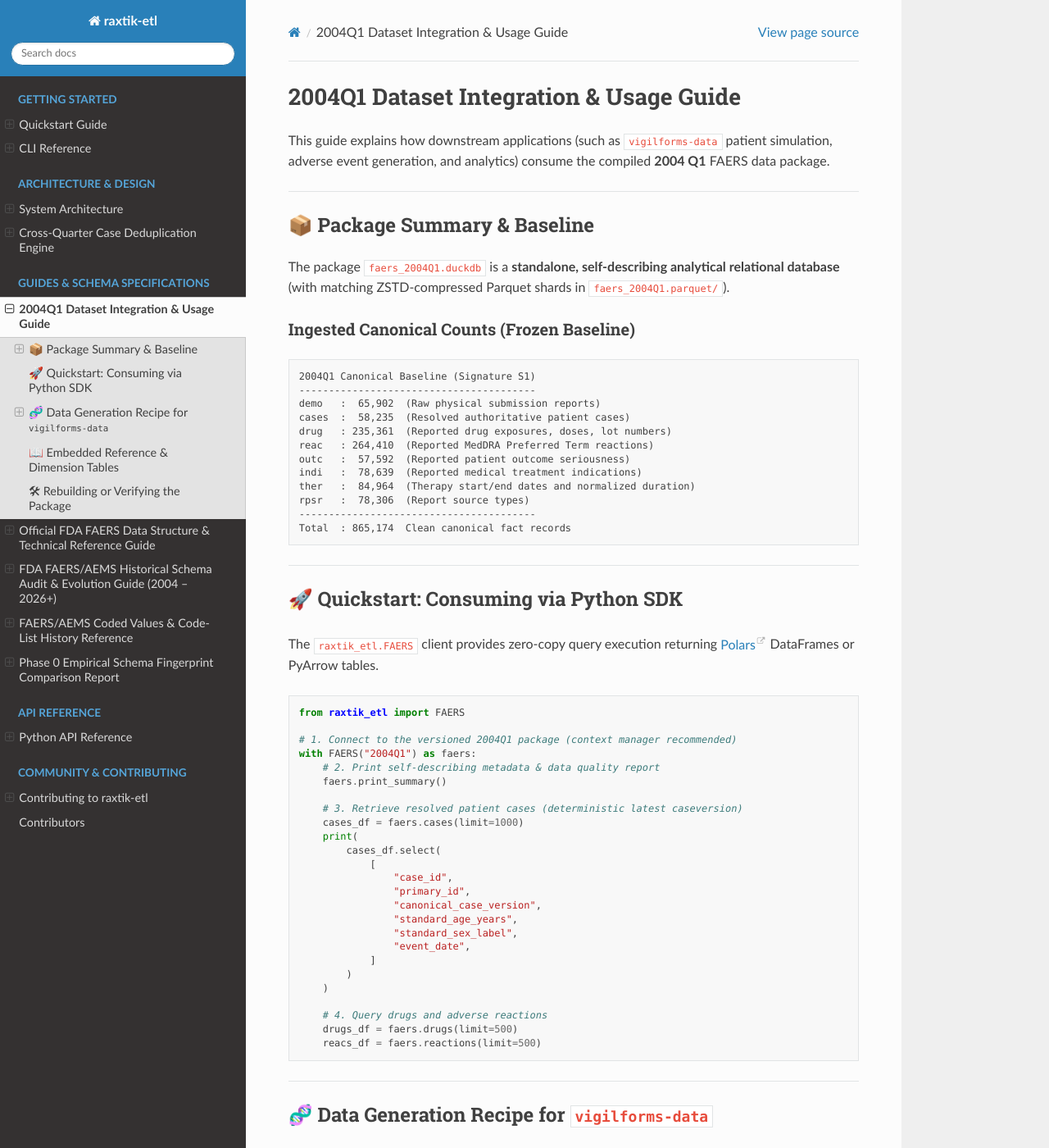
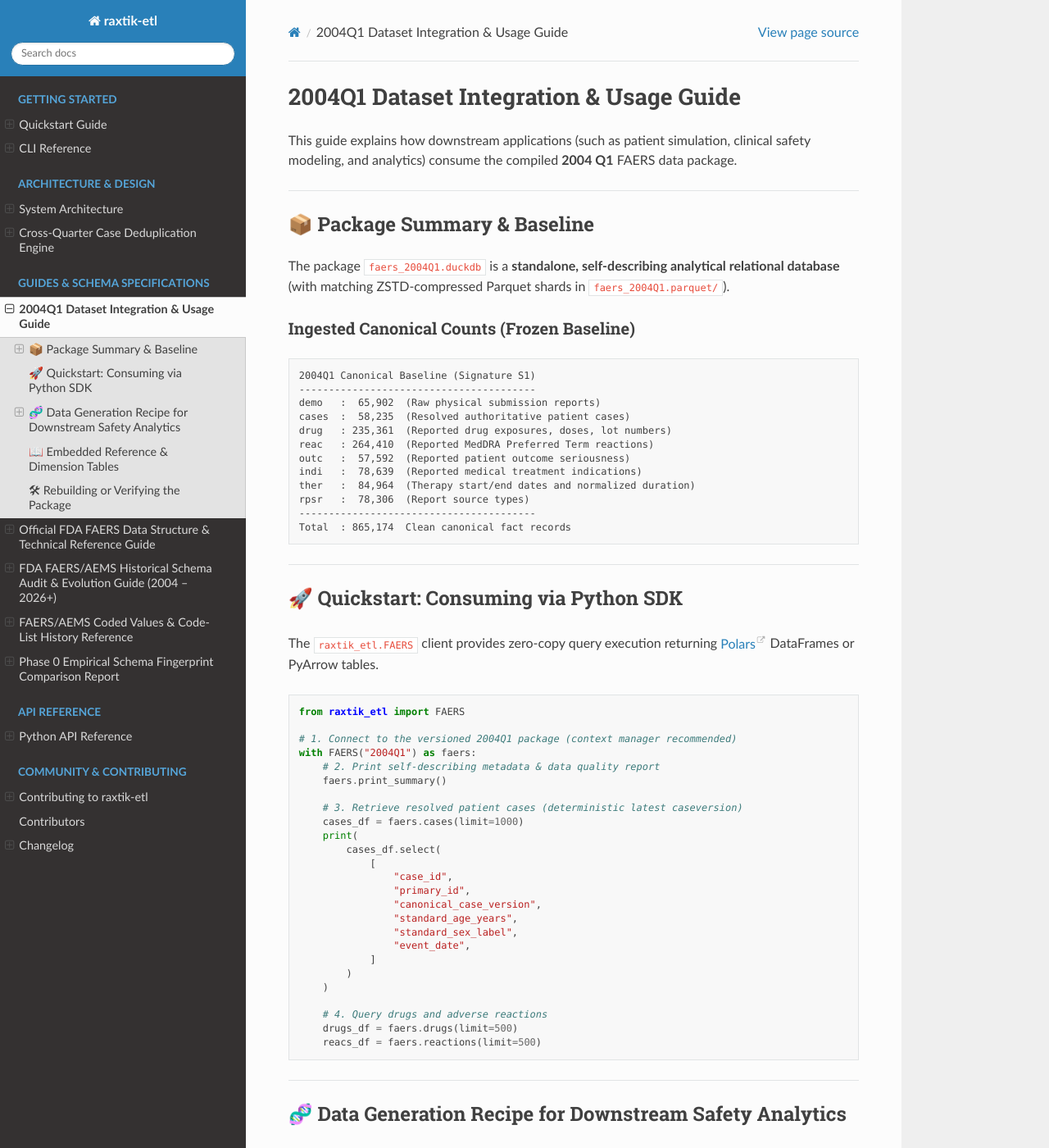
Before and after one commit to raxtik-org/raxtik-etl, a Sphinx documentation site: the page built from docs/guides/2004q1_usage_guide.md, in a window 1280 px wide and 1400 px high. Shown: the whole window at 82% size. Built offline with Sphinx 7.4.7 and the Read the Docs theme 3.1.0, drawn with Linux system fonts in a browser that asks for light colours.

Commit message:
docs: add changelog and harmonize documentation links to raxtik-org

````diff
--- /dev/null
+++ b/docs/changelog.md
@@ -0,0 +1,2 @@
+```{include} ../CHANGELOG.md
+```
--- a/docs/guides/2004q1_usage_guide.md
+++ b/docs/guides/2004q1_usage_guide.md
@@ -1,6 +1,6 @@
 # 2004Q1 Dataset Integration & Usage Guide
 
-This guide explains how downstream applications (such as `vigilforms-data` patient simulation, adverse event generation, and analytics) consume the compiled **2004 Q1** FAERS data package.
+This guide explains how downstream applications (such as patient simulation, clinical safety modeling, and analytics) consume the compiled **2004 Q1** FAERS data package.
 
 ---
 
@@ -60,7 +60,7 @@ with FAERS("2004Q1") as faers:
 
 ---
 
-## 🧬 Data Generation Recipe for `vigilforms-data`
+## 🧬 Data Generation Recipe for Downstream Safety Analytics
 
 To generate realistic synthetic patients and adverse event simulation profiles based on empirical 2004Q1 clinical patterns:
 
--- a/docs/quickstart.md
+++ b/docs/quickstart.md
@@ -93,5 +93,5 @@ raxtik-etl hf-download --release 2004Q1
 
 # Upload compiled package to Hugging Face Hub (requires HF_TOKEN)
 export HF_TOKEN="hf_..."
-raxtik-etl hf-upload --release 2004Q1 --repo-id vigilforms/faers-safety-database
+raxtik-etl hf-upload --release 2004Q1 --repo-id raxtik-org/faers-safety-database
 ```
````
Also changed, not shown: CHANGELOG.md (added, +15 -0 lines), README.md (+3 -3 lines), docs/cli_reference.md (+2 -2 lines), docs/index.md (+1 -0 lines).
